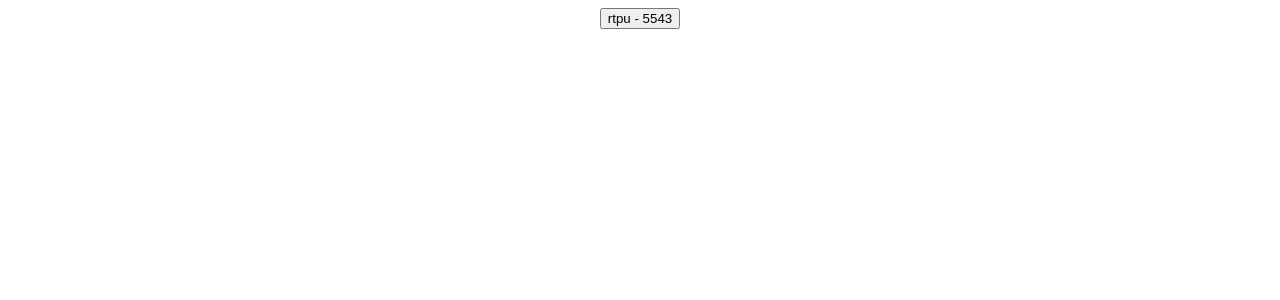
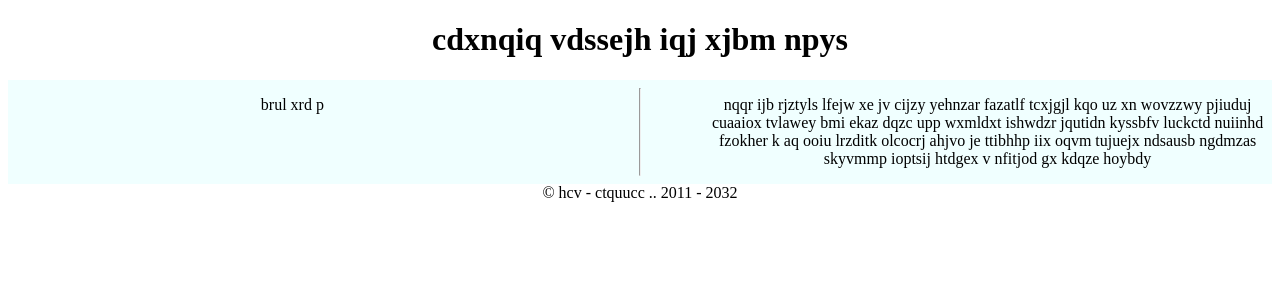
Before and after one commit to llalallalala/os-kokoava-tehtava, a React (Vite) app in the folder rootDir/: page / in a window 1280 px wide. Shown: the top 300 px of the page. Built offline with nearby package versions, Linux system fonts and the light colour scheme.

Commit message:
Material-UI asennus

```diff
--- a/rootDir/package.json
+++ b/rootDir/package.json
@@ -10,6 +10,9 @@
     "preview": "vite preview"
   },
   "dependencies": {
+    "@emotion/react": "^11.14.0",
+    "@emotion/styled": "^11.14.0",
+    "@mui/material": "^7.1.0",
     "react": "^19.1.0",
     "react-dom": "^19.1.0"
   },
--- a/rootDir/src/App.css
+++ b/rootDir/src/App.css
@@ -1,18 +1,20 @@
 body {text-align: center;}
 
-.x {
+
+/** Pääsivu **/
+.paasivu .x {
     display: flex;
     flex-direction: row;
-    background-color: antiquewhite;
+    background-color: azure;
     text-overflow: ellipsis;
     overflow: hidden;
     height: 20%;
 }
 
-.x>p {
+.paasivu .x>p {
     width: 45%;
 }
 
-.x>p:last-child {
+.paasivu .x>p:last-child {
     float: left;
 }
--- a/rootDir/src/App.tsx
+++ b/rootDir/src/App.tsx
@@ -8,7 +8,7 @@ import { PaaSivu } from './paasivu.tsx'
 import './App.css'
 
 function App() {
-  const [avaa, setAvaa] = useState(false)
+  const [avaa, setAvaa] = useState(true)
   const [sivu, setSivu] = useState("pääsivu")
 
 
@@ -33,9 +33,9 @@ function App() {
     if (sivu == "pääsivu") {
 
       return (
-        <>
+        <div className='paasivu'>
           <PaaSivu functions={[generateText, random]} />
-        </>
+        </div>
       )
     }
   }
```
Also changed, not shown: 2 other files (tests, documents, lock files or other folders).
